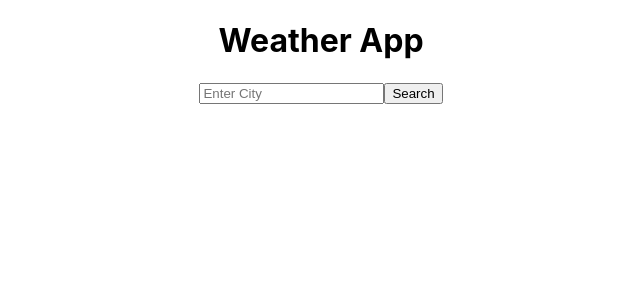
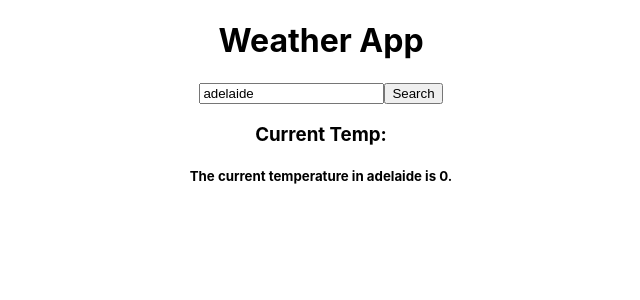
Before and after one commit to kkaranveer6/weather-app, a React (Create React App) app: page / in a window 1280 px wide. Shown: the top 300 px of the page, without its empty margins (319-959 px from the left). Built offline with nearby package versions, Linux system fonts and the light colour scheme.

Commit message:
adding current temperature functionality

```diff
--- a/src/App.js
+++ b/src/App.js
@@ -1,48 +1,53 @@
 import React, { useState } from 'react';
 import './App.css';
+import CurrentTemp from './components/currentTemp/currentTemp.js';
 
 function App(){
 	const API_KEY = `0b3b530e772fd76341de3dada4786a6b`;
 
 	// state
-	const [query, setQuery] = useState('adelaide');
-	const [data, setData] = useState([]);
+	const [search, setSearch] = useState('adelaide');
+	const [city, setCity] = useState('');
+	const [currentTemperature, setCurrentTemperature] = useState(0);
 
 
 	// runs when search button is clicked
 	const getData = () => {
-		// fetching data from an API
-			fetch(`http://api.openweathermap.org/data/2.5/weather?q=${query}&APPID=${API_KEY}&units=metric`)
-				.then(response => response.json())
-				.then(jsonResponse => console.log(jsonResponse))
-				.then(res => setData(res))
-				.catch(err => console.log('Something went wrong'))
+		fetch(`http://api.openweathermap.org/data/2.5/weather?q=${search}&APPID=${API_KEY}&units=metric`)
+			.then(response1 => response1.json())
+			// .then(response3 => console.log(response3))
+			.then(response2 => setCurrentTemperature(response2.main.temp))
+			.catch(err => console.log(err))
 		}
 
 	const updateSearch = (event) => {
-		// setQuery(event.target.value);
-		setQuery(event.target.value);
-		if(event.key === 'Enter'){
+		setSearch(event.target.value);
+		if(event.keyCode === 13){
 			getData();
 		}
-
-		// console.log(event.target.value);
 	}
 
 	return (
-		<div className="App">
+		<div className = "App">
 			<h1>Weather App</h1>
 		 	<input
 			  	name = "City Search"
 			  	type = "text"
 			  	placeholder = "Enter City"
 			  	onChange = {updateSearch}
+			  	value = {search}
  			/>
 			<button
+				// type = 'submit'
 			  	onClick = {getData}
 			>
 			  	Search
 		  	</button>
+
+		  	<CurrentTemp
+		  		temp = {currentTemperature}
+		  		city = {search}
+		  	/>
 		</div>
 	);
 }
--- /dev/null
+++ b/src/components/currentTemp/currentTemp.js
@@ -0,0 +1,16 @@
+import React from 'react';
+
+const CurrentTemp = ({temp, city}) => {
+	return (
+		<div>
+			<h3>
+				Current Temp:
+			</h3>
+			<h5>
+				The current temperature in {city} is {temp}.
+			</h5>
+		</div>
+	);
+}
+
+export default CurrentTemp;
```
Lines whose indentation alone changed are shown as unchanged.
